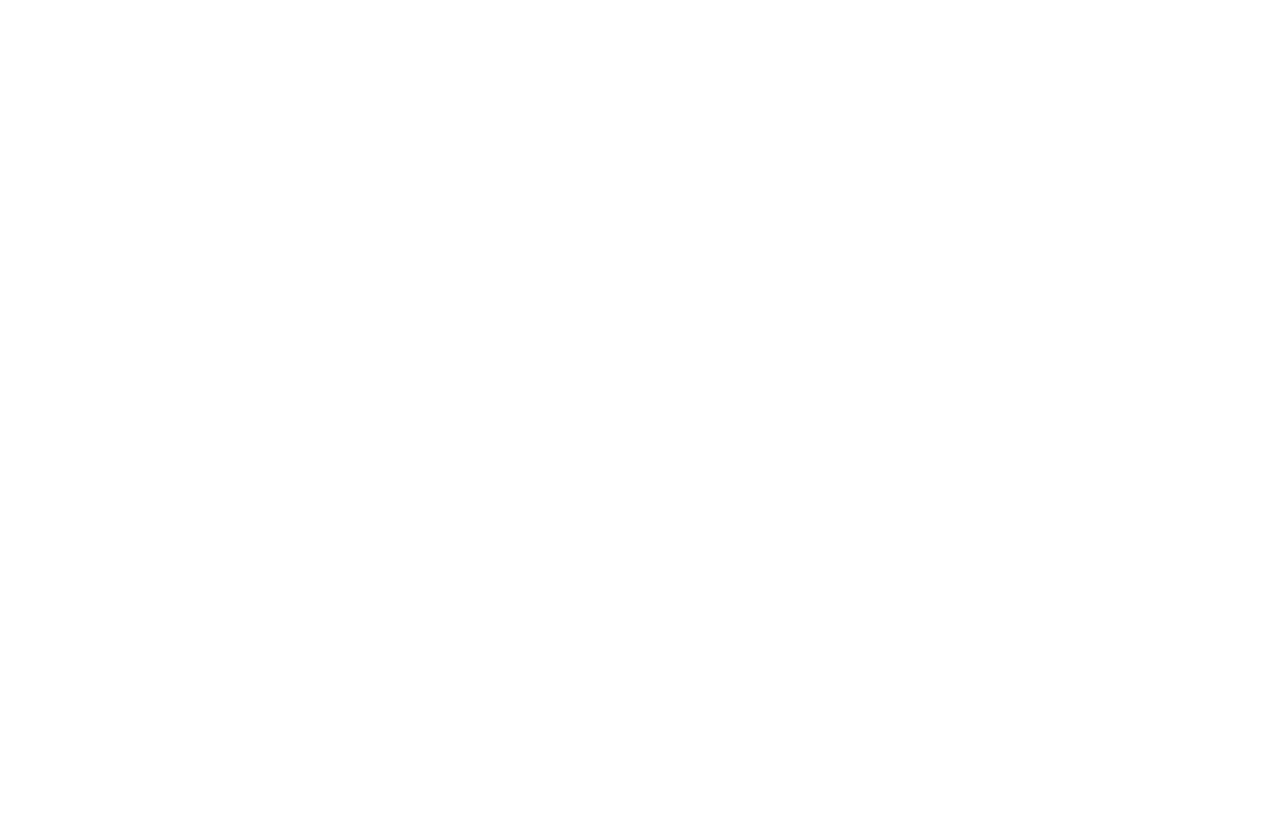
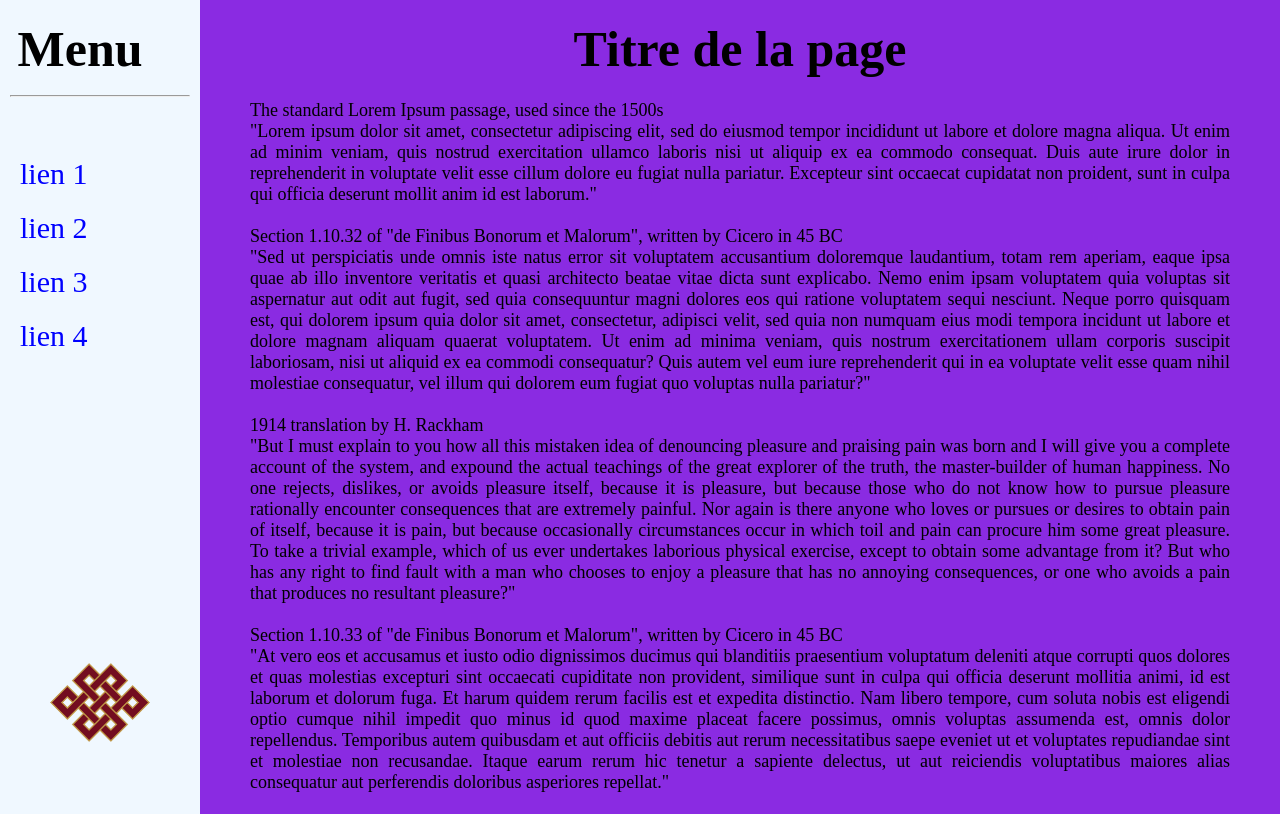
Before and after one commit to 2133752-Tourigny-Merlin/2133752-Tourigny-Merlin-examMiSession.github.io, a plain HTML site: page examen_1_base/mise_en_page.html in a window 1280 px wide. Drawn offline with Linux system fonts and the light colour scheme.

Commit message:
examen 1 version-finale

```diff
--- /dev/null
+++ b/examen_1_base/css/mise_en_page.css
@@ -0,0 +1,92 @@
+head, body{
+    margin: 0;
+}
+.container{
+    height: 100vh;
+    display:grid;
+    grid-template-columns: 200px 1fr;
+    grid-template-rows: 80px 1fr;
+    grid-template-areas:
+    "men titre"
+    "lien text";
+    text-decoration: none;
+}
+#titreMenu{
+    grid-area: men;
+    font-size: 50px;
+    text-align: center;
+    background-color: aliceblue;
+    border-top:20px solid aliceblue;
+    border-right: 40px solid aliceblue;
+
+}
+#titrePage
+{
+    grid-area: titre;
+    font-size: 50px;
+    text-align: center;
+    background-color: blueviolet;
+    border-top:20px solid blueviolet;
+
+}
+#lien
+{
+    grid-area: lien;
+    background-color: aliceblue;
+    padding-top:0px;
+    font-size: 30px;
+    text-decoration: none;
+    color:blue;
+}
+#text
+{
+    grid-area: text;
+    background-color: blueviolet;
+    text-align: justify;
+    padding-left:50px;
+    padding-right:50px;
+    padding-top:20px;
+
+}
+#lien1{
+    margin-top: 60px;
+    margin-left: 20px;
+    margin-bottom: 20px;
+    margin-right:20px;
+}
+#lien2{
+    margin: 20px;
+}
+#lien3{
+    margin: 20px;
+}
+#lien4{
+    transition: 3s;
+    margin: 20px;
+    text-decoration: none;
+}
+#image{
+    padding-top: 290px;
+    text-align: center;
+}
+#lien4:hover{
+
+    transform: translateY(150px);
+    background-color: black;
+    color: white;
+}
+#lien3:hover{
+
+    background-color: black;
+    color: white;
+}
+#lien2:hover{
+
+    background-color: black;
+    color: white;
+}
+#lien1:hover{
+
+    background-color: black;
+    color: white;
+}
--- a/examen_1_base/medias_queries.html
+++ b/examen_1_base/medias_queries.html
@@ -6,7 +6,7 @@
         <meta charset="utf-8">
 
         <title>Examen 1 - Medias Queries</title>
-
+        <link rel="stylesheet" href="css/medias_queries.css" media="(min-width: 0px)">
     </head>
 
     <body>
@@ -16,6 +16,7 @@
             <header>
                 <h1>Dalaipsum</h1>
                 <p>The Dalai Lama lorem ipsum <a href="http://dalaipsum.com/">Generator</a></p>
+                <h2>Version pour impression</h2>
             </header>
 
             <section class="pub">
--- a/examen_1_base/mise_en_page.html
+++ b/examen_1_base/mise_en_page.html
@@ -0,0 +1,37 @@
+<!DOCTYPE html>
+<html>
+    <head>
+        <meta charset="utf-8">
+
+        <title>Examen 1 - Medias Queries</title>
+        <link rel="stylesheet" href="css/mise_en_page.css" media="(min-width: 0px)">
+    </head>
+    <body>
+        <div class="container">
+            <div id="titreMenu"><b>Menu</b></div>
+
+            <div id="titrePage"><b>Titre de la page</b></div>
+            <div id="text" style="font-size: 18px;">The standard Lorem Ipsum passage, used since the 1500s<br>
+                "Lorem ipsum dolor sit amet, consectetur adipiscing elit, sed do eiusmod tempor incididunt ut labore et dolore magna aliqua. Ut enim ad minim veniam, quis nostrud exercitation ullamco laboris nisi ut aliquip ex ea commodo consequat. Duis aute irure dolor in reprehenderit in voluptate velit esse cillum dolore eu fugiat nulla pariatur. Excepteur sint occaecat cupidatat non proident, sunt in culpa qui officia deserunt mollit anim id est laborum."<br><br>
+
+                Section 1.10.32 of "de Finibus Bonorum et Malorum", written by Cicero in 45 BC<br>
+                "Sed ut perspiciatis unde omnis iste natus error sit voluptatem accusantium doloremque laudantium, totam rem aperiam, eaque ipsa quae ab illo inventore veritatis et quasi architecto beatae vitae dicta sunt explicabo. Nemo enim ipsam voluptatem quia voluptas sit aspernatur aut odit aut fugit, sed quia consequuntur magni dolores eos qui ratione voluptatem sequi nesciunt. Neque porro quisquam est, qui dolorem ipsum quia dolor sit amet, consectetur, adipisci velit, sed quia non numquam eius modi tempora incidunt ut labore et dolore magnam aliquam quaerat voluptatem. Ut enim ad minima veniam, quis nostrum exercitationem ullam corporis suscipit laboriosam, nisi ut aliquid ex ea commodi consequatur? Quis autem vel eum iure reprehenderit qui in ea voluptate velit esse quam nihil molestiae consequatur, vel illum qui dolorem eum fugiat quo voluptas nulla pariatur?"<br><br>
+
+                1914 translation by H. Rackham<br>
+                "But I must explain to you how all this mistaken idea of denouncing pleasure and praising pain was born and I will give you a complete account of the system, and expound the actual teachings of the great explorer of the truth, the master-builder of human happiness. No one rejects, dislikes, or avoids pleasure itself, because it is pleasure, but because those who do not know how to pursue pleasure rationally encounter consequences that are extremely painful. Nor again is there anyone who loves or pursues or desires to obtain pain of itself, because it is pain, but because occasionally circumstances occur in which toil and pain can procure him some great pleasure. To take a trivial example, which of us ever undertakes laborious physical exercise, except to obtain some advantage from it? But who has any right to find fault with a man who chooses to enjoy a pleasure that has no annoying consequences, or one who avoids a pain that produces no resultant pleasure?"<br><br>
+
+                Section 1.10.33 of "de Finibus Bonorum et Malorum", written by Cicero in 45 BC<br>
+                "At vero eos et accusamus et iusto odio dignissimos ducimus qui blanditiis praesentium voluptatum deleniti atque corrupti quos dolores et quas molestias excepturi sint occaecati cupiditate non provident, similique sunt in culpa qui officia deserunt mollitia animi, id est laborum et dolorum fuga. Et harum quidem rerum facilis est et expedita distinctio. Nam libero tempore, cum soluta nobis est eligendi optio cumque nihil impedit quo minus id quod maxime placeat facere possimus, omnis voluptas assumenda est, omnis dolor repellendus. Temporibus autem quibusdam et aut officiis debitis aut rerum necessitatibus saepe eveniet ut et voluptates repudiandae sint et molestiae non recusandae. Itaque earum rerum hic tenetur a sapiente delectus, ut aut reiciendis voluptatibus maiores alias consequatur aut perferendis doloribus asperiores repellat."<br><br>
+
+            </div>
+            <div id="lien">
+                <hr style="color: black; width:1fr; margin-left: 10px; margin-right: 10px;">
+                <div id="lien1">lien 1</div>
+                <div id="lien2">lien 2</div>
+                <div id="lien3">lien 3</div>
+                <div id="lien4">lien 4</div>
+                <div id="image"><img src="images/endless_knot.png" alt="infinite loop" style="width: 100px;"></div>
+            </div>
+        </div>
+    </body>
+</html>
```
Also changed, not shown: examen_1_base/css/medias_queries.css (+22 -0 lines), examen_1_base/index.html (+7 -90 lines).
